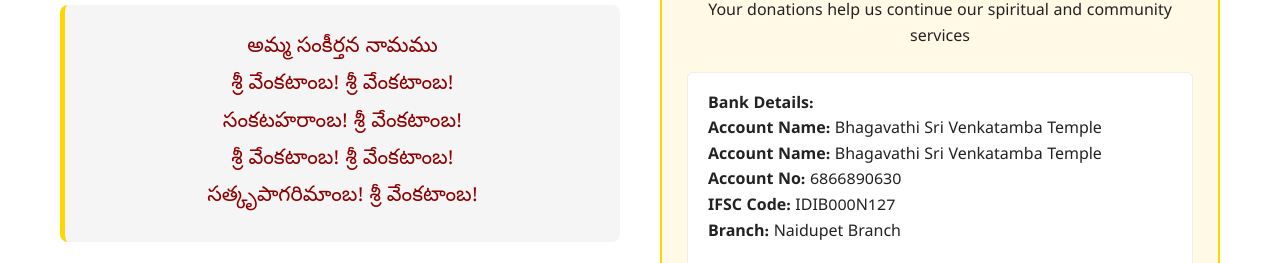
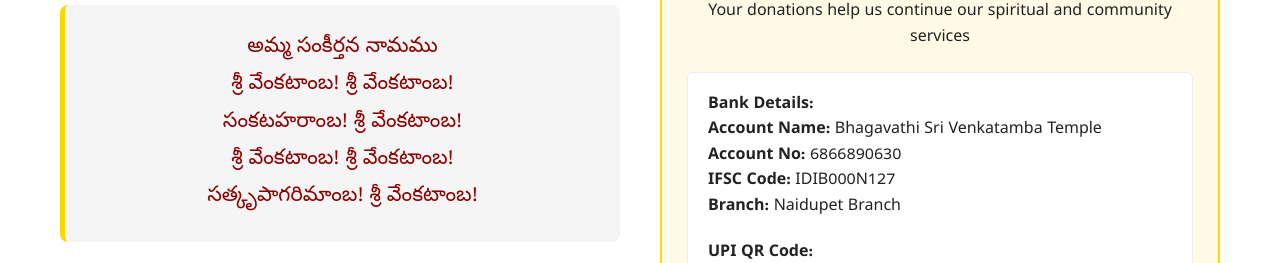
Before and after one commit to omsrivenkatamba/temple-website, a plain HTML site: page index.html in a window 1280 px wide. Shown: the part 954-1217 px from the top of the page. Drawn offline with nearby package versions, Linux system fonts and the light colour scheme.

Commit message:
Update index.html

```diff
--- a/index.html
+++ b/index.html
@@ -1450,7 +1450,6 @@
                         <div class="donation-details">
                             <h4>Bank Details:</h4>
                            <p><strong>Account Name:</strong> Bhagavathi Sri Venkatamba Temple</p>
-                             <p><strong>Account Name:</strong> Bhagavathi Sri Venkatamba Temple</p>
                             <p><strong>Account No:</strong> 6866890630</p>
                             <p><strong>IFSC Code:</strong> IDIB000N127</p>
                             <p><strong>Branch:</strong> Naidupet Branch</p>
```
